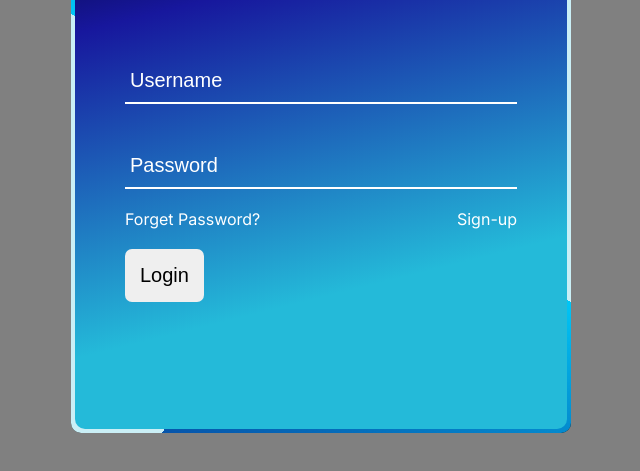
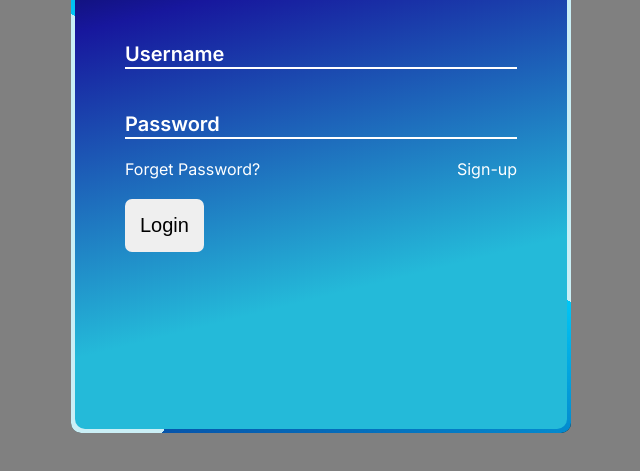
Before and after one commit to PLD908/Animated-form-using-HTML-CSS, a plain HTML site: page Index.html in a window 1280 px wide. Shown: the part 125-596 px from the top of the page, without its empty margins (319-959 px from the left). Drawn offline with Linux system fonts and the light colour scheme.

Commit message:
I created animated form using HTML & CSS

```diff
--- a/Index.html
+++ b/Index.html
@@ -11,8 +11,14 @@
             <span class="borderline"></span>
             <form>
                 <h1>Sign in</h1>
-                <input type="text" class="username" name="userName" placeholder="Username"><br>
-                <input type="password" name="password" placeholder="Password"><br>
+                <div class="input-box">
+                    <input type="text" id="username" name="username" placeholder=" ">
+                    <label for="username">Username</label>
+                </div>
+                <div class="input-box">
+                    <input type="password" id="password" name="password" placeholder=" ">
+                    <label for="password">Password</label>
+                </div>
                 <a href="#">Forget Password?</a>
                 <a href="#" class="sign-up">Sign-up</a><br>
                 <button type="button" class="button">Login</button>
--- a/style.css
+++ b/style.css
@@ -108,25 +108,37 @@ h1{
     text-align: center;
     color: white;
 }
-input{
+input {
     width: 100%;
+    height: 50px;
     padding: 5px;
     margin-bottom: 20px;
     border: none;
+    outline: none;
+    font-size: 17px;
     border-bottom: 2px solid white;
-    height: 40px;
     color: white;
     background-color: transparent;
-    transition: 4s;
+    transition: 2s, color 2s; /* Adjusted the transition properties */
 }
-
-input::placeholder {
+.input-box {
+    position: relative;
+}
+label {
+    font-size: 20px;
+    font-weight: 600;
     color: white;
-    font-size: 20px;
+    position: absolute;
+    transition: top 0.4s, font-size 0.4s; /* Adjusted the transition properties */
+    transform: translateY(-50%);
+    top: 50%;
+    pointer-events: none;
+    left: 0;
 }
-
-.username{
-    margin: 45px 0;
+.input-box input:focus ~ label,
+.input-box input:not(:placeholder-shown) ~ label {
+    top: 5px;
+    font-size: 16px; /* Adjusted the font size when the label moves up */
 }
 .sign-up{
     float: right;
@@ -150,4 +162,4 @@ a{
        .custom-form{
         width: 400px;
        }
-    }
+}
```
